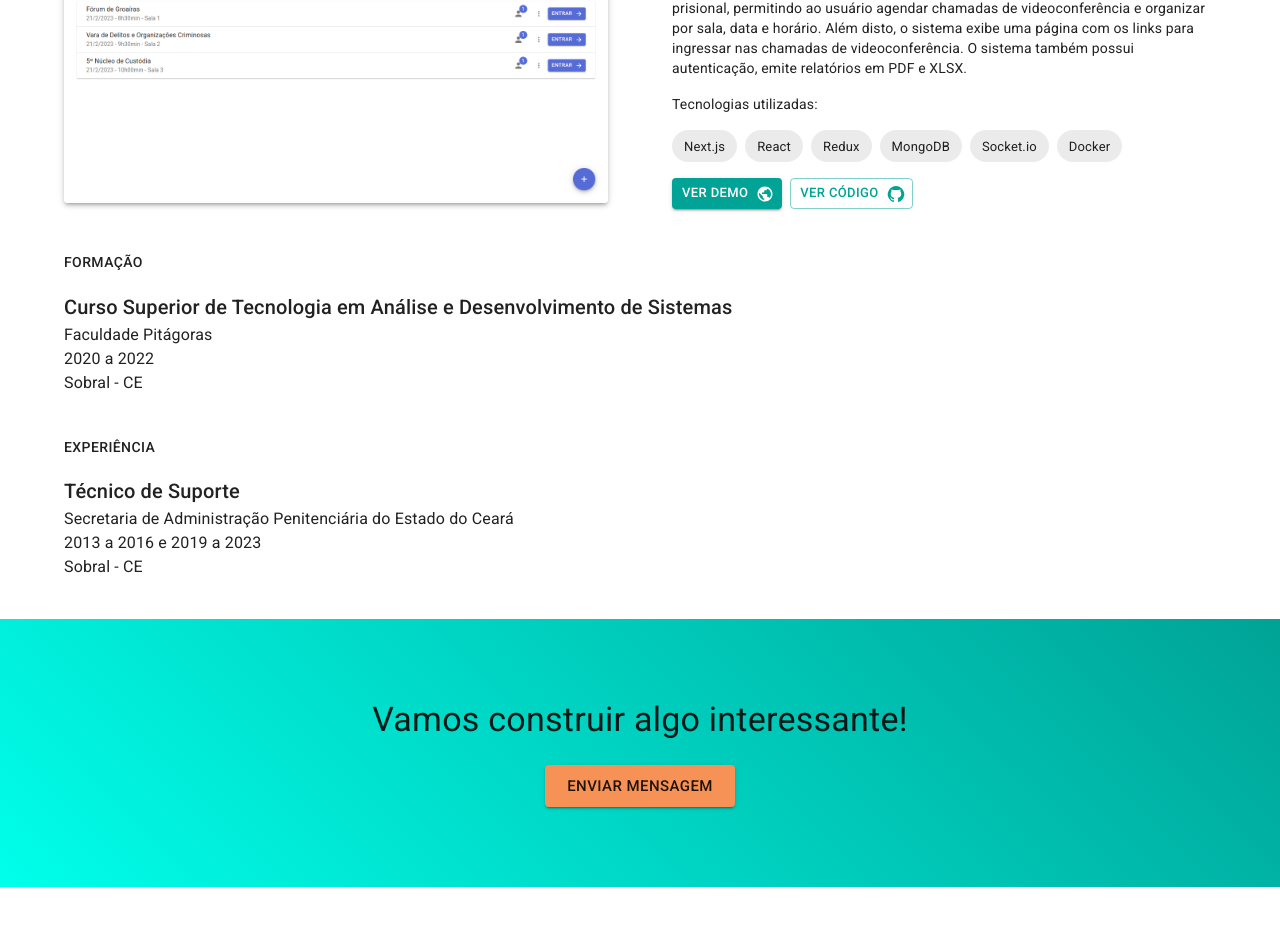
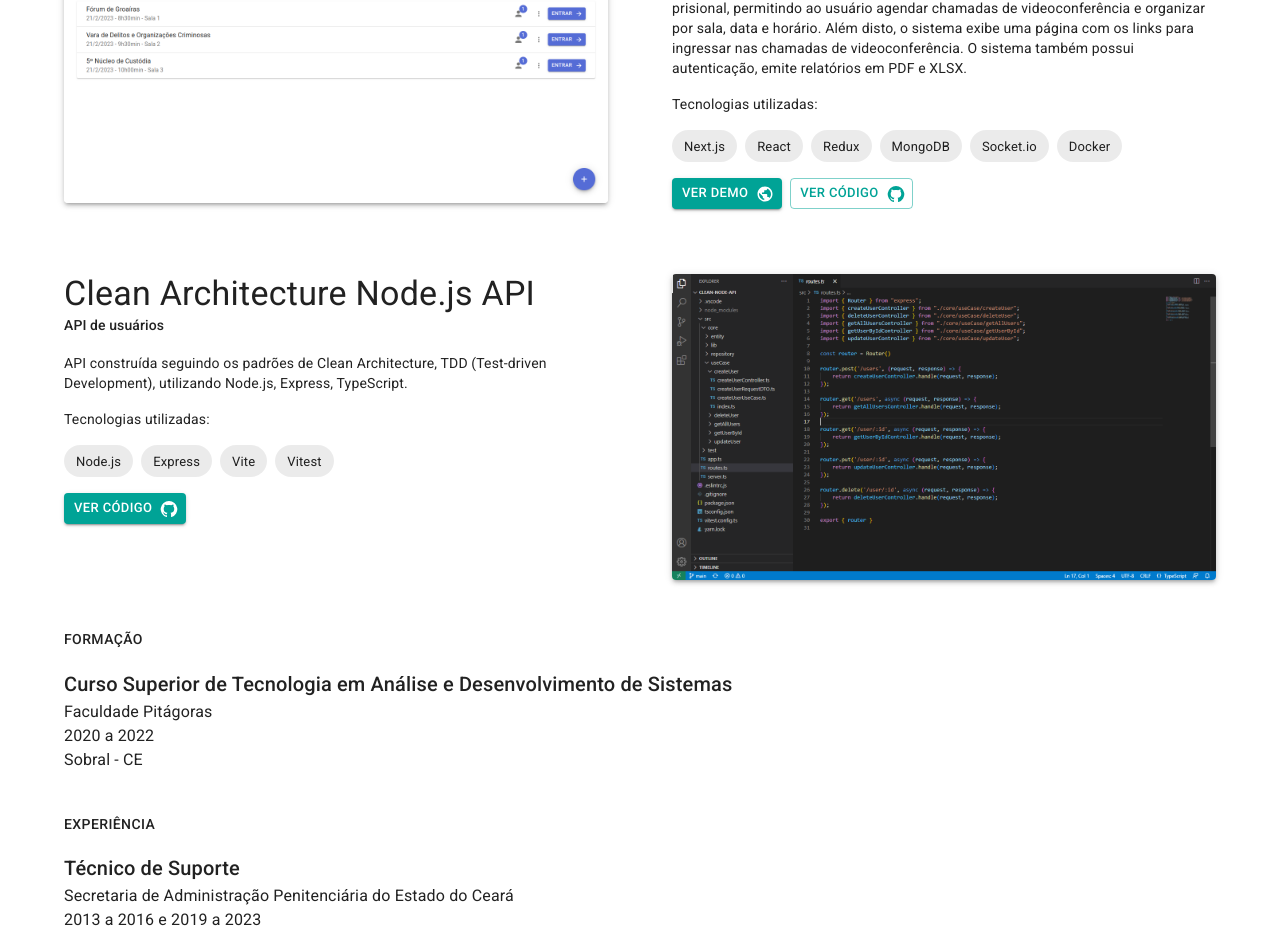
Before and after one commit to marcoscssno/marcoscassiano-portfolio, a React (Vite) app: page / in a window 1280 px wide. Shown: the part 1015-1950 px from the top of the page. Before the commit the page ends 1902 px from the top, so only its background shows below. Built offline with nearby package versions, Linux system fonts and the light colour scheme; no server answers; a web font is replaced by a local one.

Commit message:
feat: new project

```diff
--- a/src/components/Works.tsx
+++ b/src/components/Works.tsx
@@ -10,6 +10,7 @@ import GitHubIcon from '@mui/icons-material/GitHub';
 import Chip from '@mui/material/Chip';
 import Stack from '@mui/material/Stack';
 import sistemaDeVideoconferencia from '../assets/sistema-de-videoconferencia.png';
+import cleanNodeAPI from '../assets/clean-node-api.png';
 
 export default function Works() {
     return (
@@ -54,6 +55,40 @@ export default function Works() {
                     </Grid>
                 </Grid>
             </Container>
+            <Container component="section">
+                <Grid container spacing={{ xs: 2, md: 8 }} sx={{ alignItems: 'center' }}>
+                    <Grid item xs={12} md={6}>
+                        <Typography variant="h4">
+                            Clean Architecture Node.js API
+                        </Typography>
+                        <Typography variant="subtitle2" gutterBottom>
+                            API de usuários
+                        </Typography>
+                        <Typography variant="body2" sx={{ mt: 2 }}>
+                            API construída seguindo os padrões de Clean Architecture, TDD (Test-driven Development), utilizando Node.js, Express, TypeScript.
+                        </Typography>
+                        <Typography variant="body2" sx={{ mt: 2 }}>
+                            Tecnologias utilizadas:
+                        </Typography>
+                        <Stack direction={{ xs: 'column', md: 'row' }} spacing={1} sx={{ mt: 2 }}>
+                            <Chip label="Node.js" />
+                            <Chip label="Express" />
+                            <Chip label="Vite" />
+                            <Chip label="Vitest" />
+                        </Stack>
+                        <Stack direction={{ xs: 'column', md: 'row' }} spacing={1} sx={{ mt: 2 }}>
+                            <Button variant="contained" size="small" component={Link} href="https://github.com/marcoscssno/clean-node-api" target="_blank" endIcon={<GitHubIcon />}>
+                                Ver Código
+                            </Button>
+                        </Stack>
+                    </Grid>
+                    <Grid item xs={12} md={6} sx={{ mt: 8 }}>
+                        <Box component={Link} href="https://github.com/marcoscssno/clean-node-api" target="_blank">
+                            <Box component="img" sx={{ width: '100%', boxShadow: 3, borderRadius: 1 }} alt="sistema de videoconferencia" src={cleanNodeAPI} />
+                        </Box>
+                    </Grid>
+                </Grid>
+            </Container>
         </>
     )
 }
```
